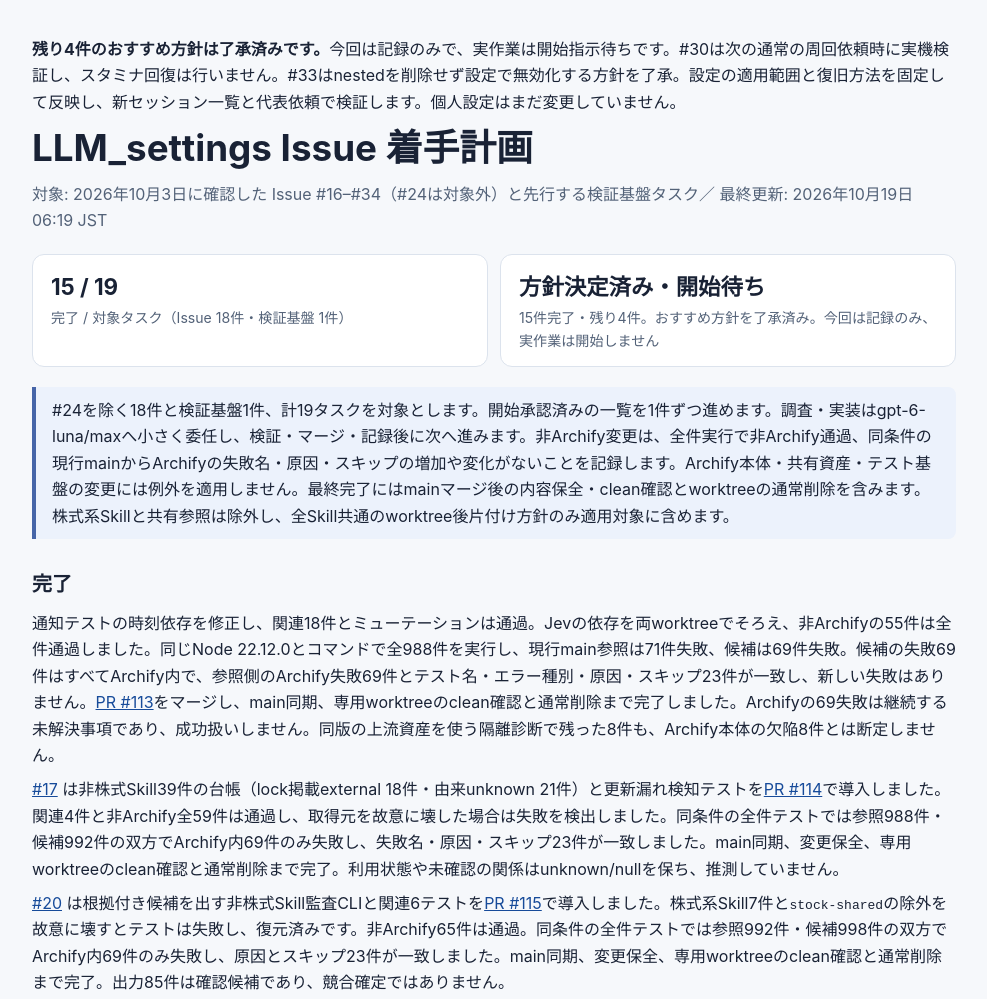
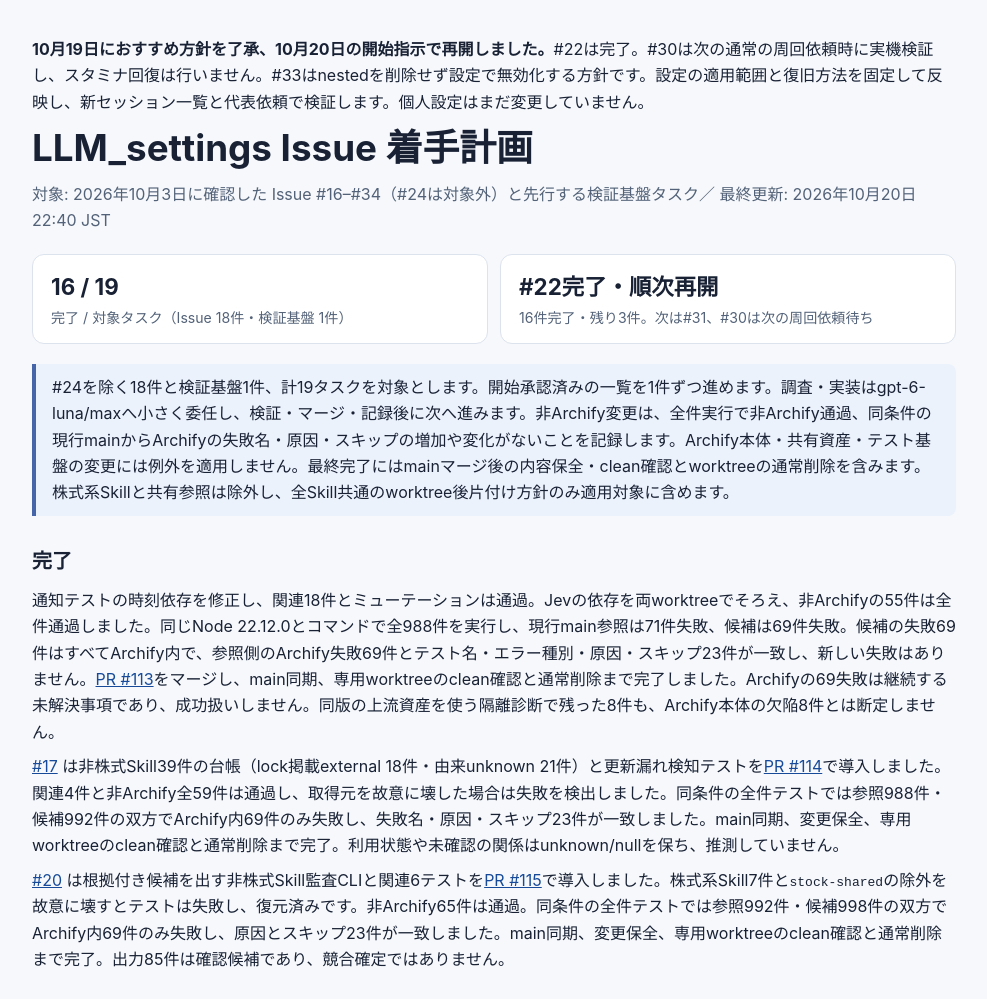
Before and after one commit to ksuke0322/LLM_settings, a plain HTML site: page docs/issue-work-plan/progress-2026-10-03.html in a window 1280 px wide. Shown: the top 999 px of the page, without its empty margins (146-1133 px from the left). Drawn offline with Linux system fonts and the light colour scheme.

Commit message:
docs: record isometric split completion

```diff
--- a/docs/issue-work-plan/progress-2026-10-03.html
+++ b/docs/issue-work-plan/progress-2026-10-03.html
@@ -34,14 +34,14 @@
 </head>
 <body>
   <aside aria-label="2026年10月19日の了承記録">
-    <p><strong>残り4件のおすすめ方針は了承済みです。</strong>今回は記録のみで、実作業は開始指示待ちです。#30は次の通常の周回依頼時に実機検証し、スタミナ回復は行いません。#33はnestedを削除せず設定で無効化する方針を了承。設定の適用範囲と復旧方法を固定して反映し、新セッション一覧と代表依頼で検証します。個人設定はまだ変更していません。</p>
+    <p><strong>10月19日におすすめ方針を了承、10月20日の開始指示で再開しました。</strong>#22は完了。#30は次の通常の周回依頼時に実機検証し、スタミナ回復は行いません。#33はnestedを削除せず設定で無効化する方針です。設定の適用範囲と復旧方法を固定して反映し、新セッション一覧と代表依頼で検証します。個人設定はまだ変更していません。</p>
   </aside>
   <header>
     <h1>LLM_settings Issue 着手計画</h1>
-    <p class="muted">対象: 2026年10月3日に確認した Issue #16–#34（#24は対象外）と先行する検証基盤タスク／ 最終更新: 2026年10月19日 06:19 JST</p>
+    <p class="muted">対象: 2026年10月3日に確認した Issue #16–#34（#24は対象外）と先行する検証基盤タスク／ 最終更新: 2026年10月20日 22:40 JST</p>
     <div class="summary" aria-label="進捗の要約">
-      <div><strong>15 / 19</strong><span>完了 / 対象タスク（Issue 18件・検証基盤 1件）</span></div>
-      <div><strong>方針決定済み・開始待ち</strong><span>15件完了・残り4件。おすすめ方針を了承済み。今回は記録のみ、実作業は開始しません</span></div>
+      <div><strong>16 / 19</strong><span>完了 / 対象タスク（Issue 18件・検証基盤 1件）</span></div>
+      <div><strong>#22完了・順次再開</strong><span>16件完了・残り3件。次は#31、#30は次の周回依頼待ち</span></div>
     </div>
     <p class="note">#24を除く18件と検証基盤1件、計19タスクを対象とします。開始承認済みの一覧を1件ずつ進めます。調査・実装はgpt-6-luna/maxへ小さく委任し、検証・マージ・記録後に次へ進みます。非Archify変更は、全件実行で非Archify通過、同条件の現行mainからArchifyの失敗名・原因・スキップの増加や変化がないことを記録します。Archify本体・共有資産・テスト基盤の変更には例外を適用しません。最終完了にはmainマージ後の内容保全・clean確認とworktreeの通常削除を含みます。株式系Skillと共有参照は除外し、全Skill共通のworktree後片付け方針のみ適用対象に含めます。</p>
   </header>
@@ -71,7 +71,7 @@
       <p><a href="https://github.com/ksuke0322/LLM_settings/issues/19">#19</a> はPR #126で完了。導入チェックリスト、追加・更新のlock差分検出、台帳5件の役割分担を記録しました。関連14件・非Archify93件通過。全件のArchify69失敗の名前・診断と23スキップは参照mainと一致しました。main同期、内容保全・clean確認後の実装/参照worktree通常削除済み。区切りで停止後、2026年10月18日の開始指示で再開しました。その後#21で代表依頼、#32で最小実行例、#33でroot/lock配置対応を確認済み。実loaderの除外・選択は未確認です。<a href="issue-19-review.md">確認記録</a></p>
       <p><a href="https://github.com/ksuke0322/LLM_settings/issues/21">#21</a> は<a href="https://github.com/ksuke0322/LLM_settings/pull/130">PR #130</a>で完了。代表8依頼の標準・補助・非適用とTestingの責務参照関係を記録し、台帳routing 11件を整合しました。関連4件・非Archify95件成功。全件は基準再確認・候補とも1,028件、936成功、Archify69失敗・23スキップで、失敗名・診断・スキップ内容が一致。基準初回の追加失敗1件は単独19件と全件再確認で再現せず、解決済みとは扱いません。独立レビューと手動の誤案内3件の検出、main同期・内容保全・clean確認・実装/参照worktreeの通常削除まで完了しました。その後#32の最小実行例は確認済み。#33の実loader除外・選択は未確認です。<a href="issue-21-review.md">確認記録</a></p>
       <p><a href="https://github.com/ksuke0322/LLM_settings/pull/132">#25完了・PR #132</a> 8状態・遷移条件・次担当を整理し、成果受入れとGit/PR/cleanup・最終完了を分離しました。関連6件・非Archify98件成功。全件は参照1,028件/936成功、候補1,031件/939成功で、Archify69失敗の名前・診断と23スキップは一致。故障検出3種類を最終確認し、main同期・内容保全・clean確認・実装/参照worktree通常削除を完了、branchは保持しました。詳細は<a href="issue-25-review.md">確認記録</a>。</p>
-      <p><a href="https://github.com/ksuke0322/LLM_settings/issues/22">#22 方針決定済み・開始待ち</a> 2026年10月19日、古い権限例外・委任経路と上位規約の矛盾修正を対象に含める方針を了承。AGENTS.md・委任規約へ整合後に分割し、品質基準と人の承認条件を維持します。本文は未変更、開始指示待ちです。<a href="issue-22-review.md">判断時の確認記録</a>。外部Archifyと株式系Skillは対象外です。</p>
+      <p><a href="https://github.com/ksuke0322/LLM_settings/pull/152">#22 完了・PR #152</a> 入口と設計・制作・レビュー公開の3参照へ分割し、旧経路・権限例外を上位規約へ整合。独立レビューで見つけた画像保持・保全条件の欠落2点を復元。Python115件・関連Node16件・非Archify118件成功。全件1051件、959成功・69失敗・23skipは参照と失敗名・診断・skip内容が一致。main同期・保全・clean・実装/参照worktree通常削除済み。Blender実機は未検証。<a href="issue-22-review.md">確認記録</a>。外部Archifyと株式系Skillは対象外です。</p>
       <p><a href="https://github.com/ksuke0322/LLM_settings/pull/135">#26完了・PR #135</a> ローカルworkflowでTDD範囲・AGENTSの承認境界・コマンド根拠と失敗分類を整合。関連6件・非Archify101件成功。全件は参照1,031件/939成功、候補1,034件/942成功で、Archify69失敗の名前・診断と23スキップが一致。故障検出2種類と独立fixture評価、JS/Pythonの失敗→修正→同一コマンド成功を確認。main同期・内容保全・clean確認・実装/参照worktree通常削除済み、branch保持。外部本文は未変更。<a href="issue-26-review.md">確認記録と制約</a>。</p>
       <p><a href="https://github.com/ksuke0322/LLM_settings/pull/137">#27完了・PR #137</a> 準備済み依存のlocal入口・実行単位cleanup・明示成果物を実装し、関連11件・非Archify112件成功。故障検出と復元、全件の既知失敗比較、main同期・clean確認・通常後片付け済み。外部runnerは変更せず、自動導入しません。<a href="issue-27-review.md">確認記録</a>。</p>
       <p><a href="https://github.com/ksuke0322/LLM_settings/pull/139">#28完了・PR #139</a> ツール能力対応表、理由と担当者付きNT、CLI結果と正式監査の区別、承認済み保存先への書込みとreadbackを整理。手動fixture8件、関連7件・非Archify112件成功、全件の既知失敗比較、main同期・clean確認・通常後片付け済み。外部本文は変更していません。<a href="issue-28-review.md">確認記録</a>。</p>
@@ -120,7 +120,7 @@
     <section aria-labelledby="phase-4">
       <h2 id="phase-4">4. 後段</h2>
       <div class="table-wrap"><table><caption>個別 Skill と文書の整合</caption><thead><tr><th scope="col">ID</th><th scope="col">状態</th><th scope="col">タスク名</th></tr></thead><tbody>
-        <tr data-issue="22" data-status="開始待ち"><td><a href="https://github.com/ksuke0322/LLM_settings/issues/22">#22</a></td><td><span class="status">方針決定済み・開始待ち</span></td><td>上位規約との矛盾修正を含め、整合後に分割。品質基準・人の承認条件は維持</td></tr>
+        <tr data-issue="22" data-status="完了"><td><a href="https://github.com/ksuke0322/LLM_settings/issues/22">#22</a></td><td><span class="status done">完了</span></td><td>PR #152。工程別分割と委任境界整合。Python115・関連Node16・非Archify118件成功。main同期・保全・clean・通常削除済み</td></tr>
         <tr data-issue="26" data-status="完了"><td><a href="https://github.com/ksuke0322/LLM_settings/issues/26">#26</a></td><td><span class="status">完了</span></td><td>PR #135。TDD範囲とコマンド根拠、main同期・通常削除済み</td></tr>
         <tr data-issue="27" data-status="完了"><td><a href="https://github.com/ksuke0322/LLM_settings/issues/27">#27</a></td><td><span class="status">完了</span></td><td>PR #137。準備分離・限定cleanup・成果物保全。main同期・clean確認・通常削除済み。<a href="issue-27-review.md">確認記録</a></td></tr>
         <tr data-issue="28" data-status="完了"><td><a href="https://github.com/ksuke0322/LLM_settings/issues/28">#28</a></td><td><span class="status">完了</span></td><td>PR #139。能力表・理由付きNT・保存readback。main同期・clean確認・通常削除済み。<a href="issue-28-review.md">確認記録</a></td></tr>
```
Also changed, not shown: docs/issue-work-plan/todo.md (+4 -4 lines).
